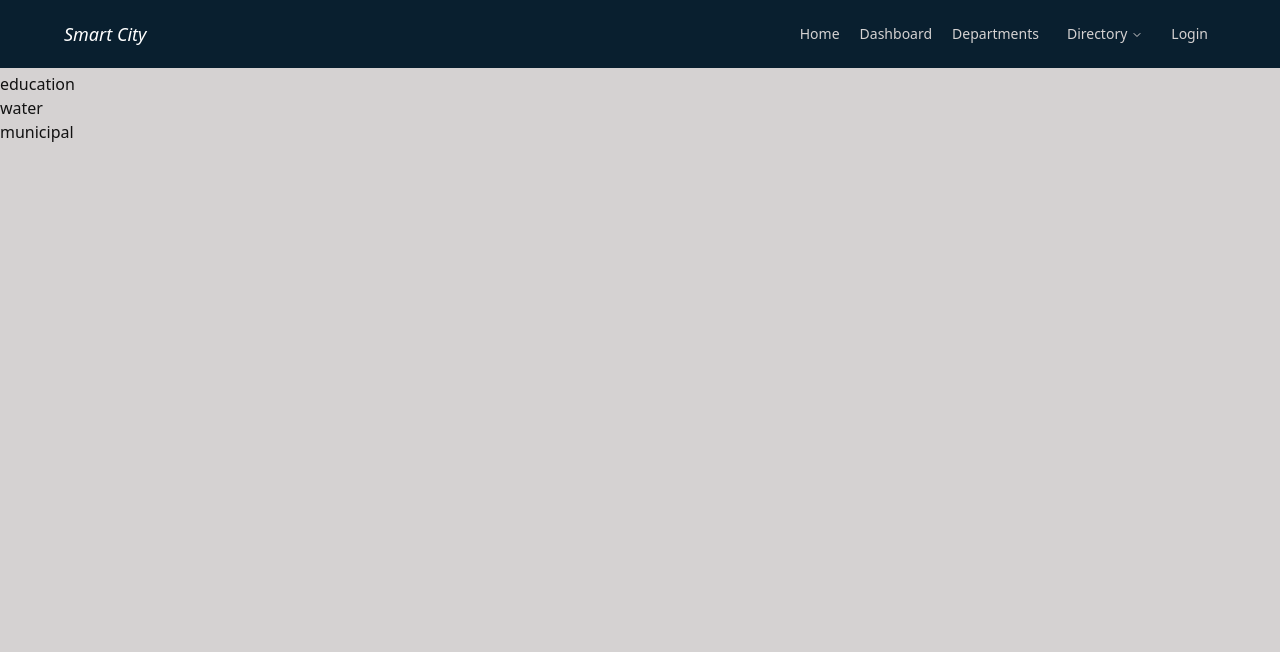
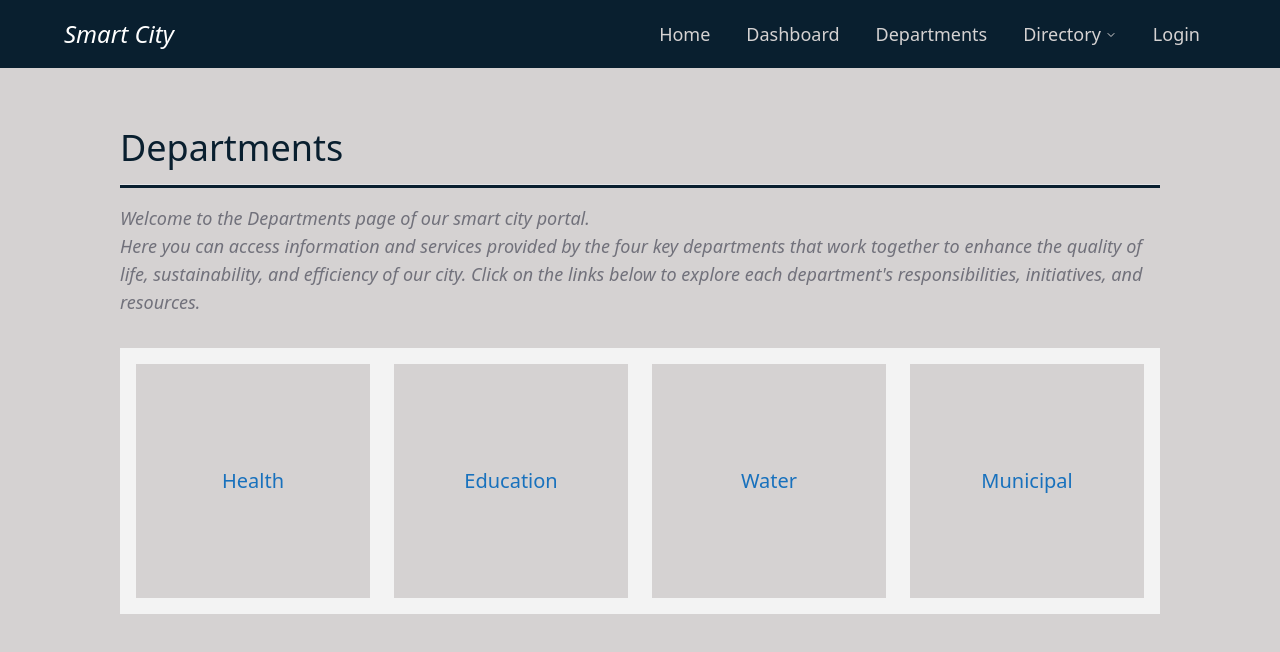
Before and after one commit to SmartCity-DBMS-Project/smart-city, a Next.js app in the folder frontend/: page /departments in a window 1280 px wide. Shown: the top 652 px of the page. Built offline with nearby package versions, Linux system fonts and the light colour scheme.

Commit message:
add departments page

```diff
--- a/frontend/app/departments/page.jsx
+++ b/frontend/app/departments/page.jsx
@@ -1,16 +1,47 @@
 import Link from "next/link";
+import { Card, CardHeader, CardTitle } from "@/components/ui/card";
 
 export default function DepartmentsPage() {
+  const departments = [
+    { name: "Health", slug: "health"},
+    { name: "Education", slug: "education"},
+    { name: "Water", slug: "water"},
+    { name: "Municipal", slug: "municipal"},
+  ];
+
   return (
-    <div>
-      <h1>Departments Page</h1>
-      <p>Welcome to the Departments page!</p>
-      <div className="flex flex-col justify-centre">
-        <Link href={`departments/health`}>health</Link>
-        <Link href={`departments/education`}>education</Link>
-        <Link href={`departments/water`}>water</Link>
-        <Link href={`departments/municipal`}>municipal</Link>
+    <main className="container mx-auto flex min-h-screen flex-col items-center justify-start px-4 py-16">
+      {/* Header */}
+      <header className="mb-8 text-left w-10/12">
+        <h1 className="text-4xl font-medium text-primary mb-2">Departments</h1>
+        <hr className="my-4 h-1 bg-primary"/>
+        <p className="italic text-lg text-muted-foreground">
+          Welcome to the Departments page of our smart city portal. <br />
+
+Here you can access information and services provided by the four key departments that work together to enhance the quality of life, sustainability, and efficiency of our city. Click on the links below to explore each department's responsibilities, initiatives, and resources.
+        </p>
+      </header>
+
+      {/* Cards Row */}
+      <div className="grid w-10/12 bg-card p-4 grid-cols-4 gap-6">
+        {departments.map((dept) => (
+          <Link
+            key={dept.slug}
+            href={`/departments/${dept.slug}`}
+            className="flex-1"
+          >
+            <Card
+              className="bg-background text-acc-blue rounded-none aspect-square border-0 shadow-none flex items-center justify-center hover:bg-acc-blue hover:text-background transition-colors duration-200"
+            >
+              <CardHeader className="p-0 flex items-center justify-center">
+                <CardTitle className="text-center text-xl font-medium">
+                  {dept.name}
+                </CardTitle>
+              </CardHeader>
+            </Card>
+          </Link>
+        ))}
       </div>
-    </div>
+    </main>
   );
 }
--- a/frontend/app/layout.jsx
+++ b/frontend/app/layout.jsx
@@ -40,7 +40,9 @@ export default function RootLayout({ children }) {
         className={`${geistSans.variable} ${geistMono.variable} antialiased`}
       >
         <Navbar />
-        {children}
+        <main className="flex-1 pt-16">
+          {children}
+        </main>
       </body>
     </html>
   );
--- a/frontend/components/navbar.jsx
+++ b/frontend/components/navbar.jsx
@@ -15,7 +15,7 @@ export default function Navbar() {
   return (
     <nav className="fixed top-0 left-0 w-full bg-primary text-white p-4 z-50">
       <div className="max-w-6xl mx-auto flex items-center justify-between">
-        <Link href="/" className="text-lg font-light italic">
+        <Link href="/" className="text-2xl italic">
           Smart City
         </Link>
 
@@ -42,7 +42,7 @@ export default function Navbar() {
             <NavigationMenuItem>
               <NavigationMenuTrigger>Directory</NavigationMenuTrigger>
               <NavigationMenuContent>
-                <ul className="grid gap-3 p-4 w-[200px]">
+                <ul className="grid gap-3 p-4 w-[200px] mt-2">
                   <li>
                     <NavigationMenuLink asChild>
                       <Link href="/contact-directory">Contact Directory</Link>
--- /dev/null
+++ b/frontend/components/ui/card.jsx
@@ -0,0 +1,101 @@
+import * as React from "react"
+
+import { cn } from "@/lib/utils"
+
+function Card({
+  className,
+  ...props
+}) {
+  return (
+    <div
+      data-slot="card"
+      className={cn(
+        "bg-card text-card-foreground flex flex-col gap-6 rounded-xl border py-6 shadow-sm",
+        className
+      )}
+      {...props} />
+  );
+}
+
+function CardHeader({
+  className,
+  ...props
+}) {
+  return (
+    <div
+      data-slot="card-header"
+      className={cn(
+        "@container/card-header grid auto-rows-min grid-rows-[auto_auto] items-start gap-2 px-6 has-data-[slot=card-action]:grid-cols-[1fr_auto] [.border-b]:pb-6",
+        className
+      )}
+      {...props} />
+  );
+}
+
+function CardTitle({
+  className,
+  ...props
+}) {
+  return (
+    <div
+      data-slot="card-title"
+      className={cn("leading-none font-semibold", className)}
+      {...props} />
+  );
+}
+
+function CardDescription({
+  className,
+  ...props
+}) {
+  return (
+    <div
+      data-slot="card-description"
+      className={cn("text-muted-foreground text-sm", className)}
+      {...props} />
+  );
+}
+
+function CardAction({
+  className,
+  ...props
+}) {
+  return (
+    <div
+      data-slot="card-action"
+      className={cn(
+        "col-start-2 row-span-2 row-start-1 self-start justify-self-end",
+        className
+      )}
+      {...props} />
+  );
+}
+
+function CardContent({
+  className,
+  ...props
+}) {
+  return (<div data-slot="card-content" className={cn("px-6", className)} {...props} />);
+}
+
+function CardFooter({
+  className,
+  ...props
+}) {
+  return (
+    <div
+      data-slot="card-footer"
+      className={cn("flex items-center px-6 [.border-t]:pt-6", className)}
+      {...props} />
+  );
+}
+
+export {
+  Card,
+  CardHeader,
+  CardFooter,
+  CardTitle,
+  CardAction,
+  CardDescription,
+  CardContent,
+}
--- a/frontend/components/ui/navigation-menu.jsx
+++ b/frontend/components/ui/navigation-menu.jsx
@@ -51,7 +51,7 @@ function NavigationMenuItem({
 }
 
 const navigationMenuTriggerStyle = cva(
-  "group inline-flex h-9 w-max items-center justify-center rounded-md bg-transparent px-4 py-2 text-sm font-medium text-background transition-colors " +
+  "text-lg group inline-flex h-9 w-max items-center justify-center rounded-md bg-transparent px-4 py-2 font-medium text-background transition-colors " +
   "hover:text-acc-orange focus-visible:text-acc-orange data-[state=open]:text-acc-orange " +
   "disabled:pointer-events-none disabled:opacity-50 focus-visible:outline-none"
 );
@@ -82,7 +82,7 @@ function NavigationMenuContent({
     <NavigationMenuPrimitive.Content
       data-slot="navigation-menu-content"
       className={cn(
-        "bg-primary border- data-[motion^=from-]:animate-in data-[motion^=to-]:animate-out data-[motion^=from-]:fade-in data-[motion^=to-]:fade-out data-[motion=from-end]:slide-in-from-right-52 data-[motion=from-start]:slide-in-from-left-52 data-[motion=to-end]:slide-out-to-right-52 data-[motion=to-start]:slide-out-to-left-52 top-0 left-0 translate-x-0 w-full p-2 pr-2.5 md:absolute md:w-auto",
+        "bg-primary data-[motion^=from-]:animate-in data-[motion^=to-]:animate-out data-[motion^=from-]:fade-in data-[motion^=to-]:fade-out data-[motion=from-end]:slide-in-from-right-52 data-[motion=from-start]:slide-in-from-left-52 data-[motion=to-end]:slide-out-to-right-52 data-[motion=to-start]:slide-out-to-left-52 top-0 left-0 translate-x-0 w-full p-1 pr-2.5 md:absolute md:w-auto",
         "group-data-[viewport=false]/navigation-menu:bg-popover group-data-[viewport=false]/navigation-menu:text-popover-foreground group-data-[viewport=false]/navigation-menu:data-[state=open]:animate-in group-data-[viewport=false]/navigation-menu:data-[state=closed]:animate-out group-data-[viewport=false]/navigation-menu:data-[state=closed]:zoom-out-95 group-data-[viewport=false]/navigation-menu:data-[state=open]:zoom-in-95 group-data-[viewport=false]/navigation-menu:data-[state=open]:fade-in-0 group-data-[viewport=false]/navigation-menu:data-[state=closed]:fade-out-0 group-data-[viewport=false]/navigation-menu:top-full group-data-[viewport=false]/navigation-menu:mt-1.5 group-data-[viewport=false]/navigation-menu:overflow-hidden group-data-[viewport=false]/navigation-menu:rounded-md group-data-[viewport=false]/navigation-menu:border group-data-[viewport=false]/navigation-menu:shadow group-data-[viewport=false]/navigation-menu:duration-200 **:data-[slot=navigation-menu-link]:focus:ring-0 **:data-[slot=navigation-menu-link]:focus:outline-none",
         className
       )}
@@ -113,7 +113,7 @@ function NavigationMenuLink({ className, ...props }) {
     <NavigationMenuPrimitive.Link
       data-slot="navigation-menu-link"
       className={cn(
-        "flex flex-col gap-1 rounded-sm p-2 text-sm font-medium text-background transition-colors " +
+        "flex flex-col gap-1 rounded-sm p-1 px-4 text-lg text-background transition-colors " +
         "hover:text-acc-orange focus:text-acc-orange data-[active=true]:text-acc-orange " +
         "disabled:pointer-events-none disabled:opacity-50 focus:outline-none",
         className
```
